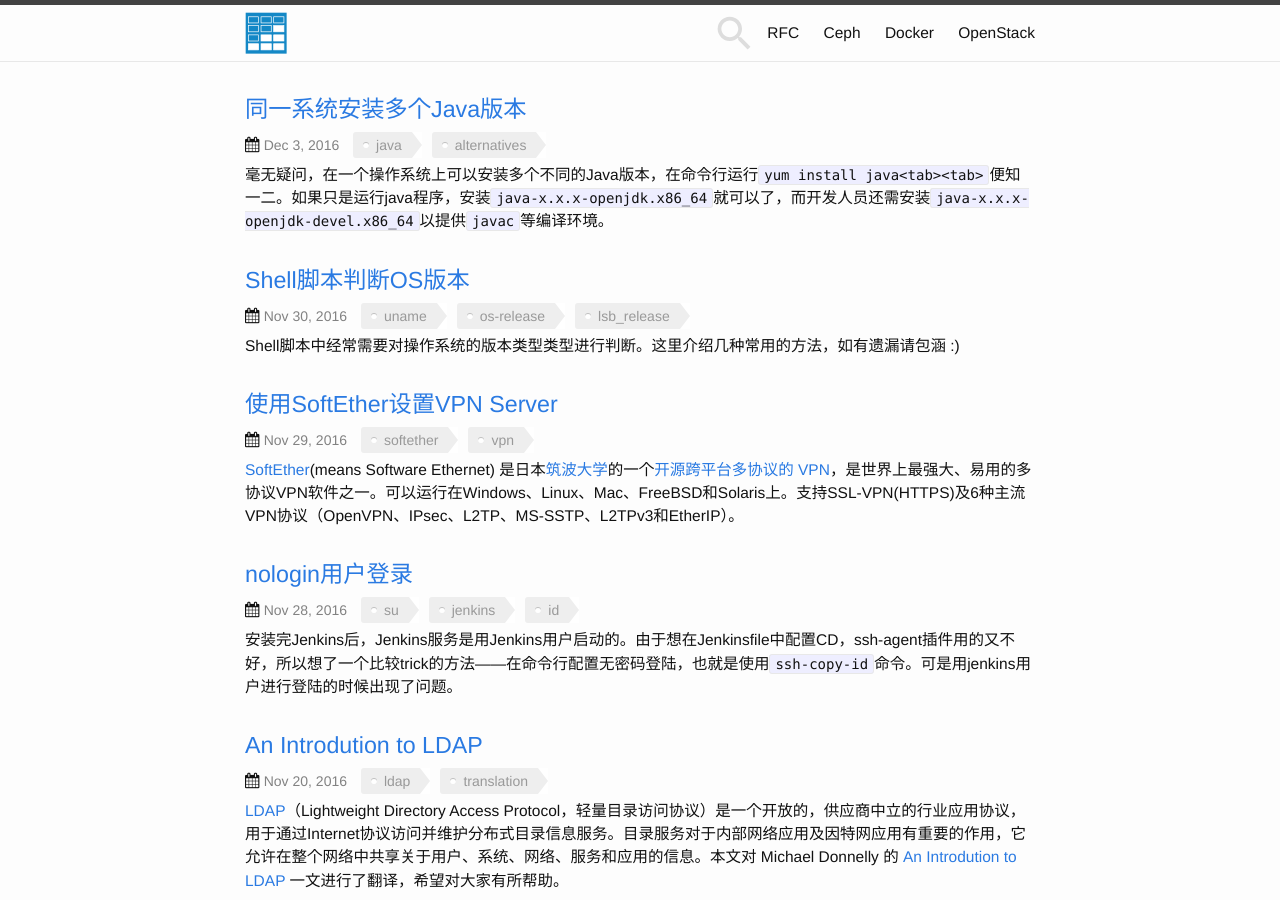
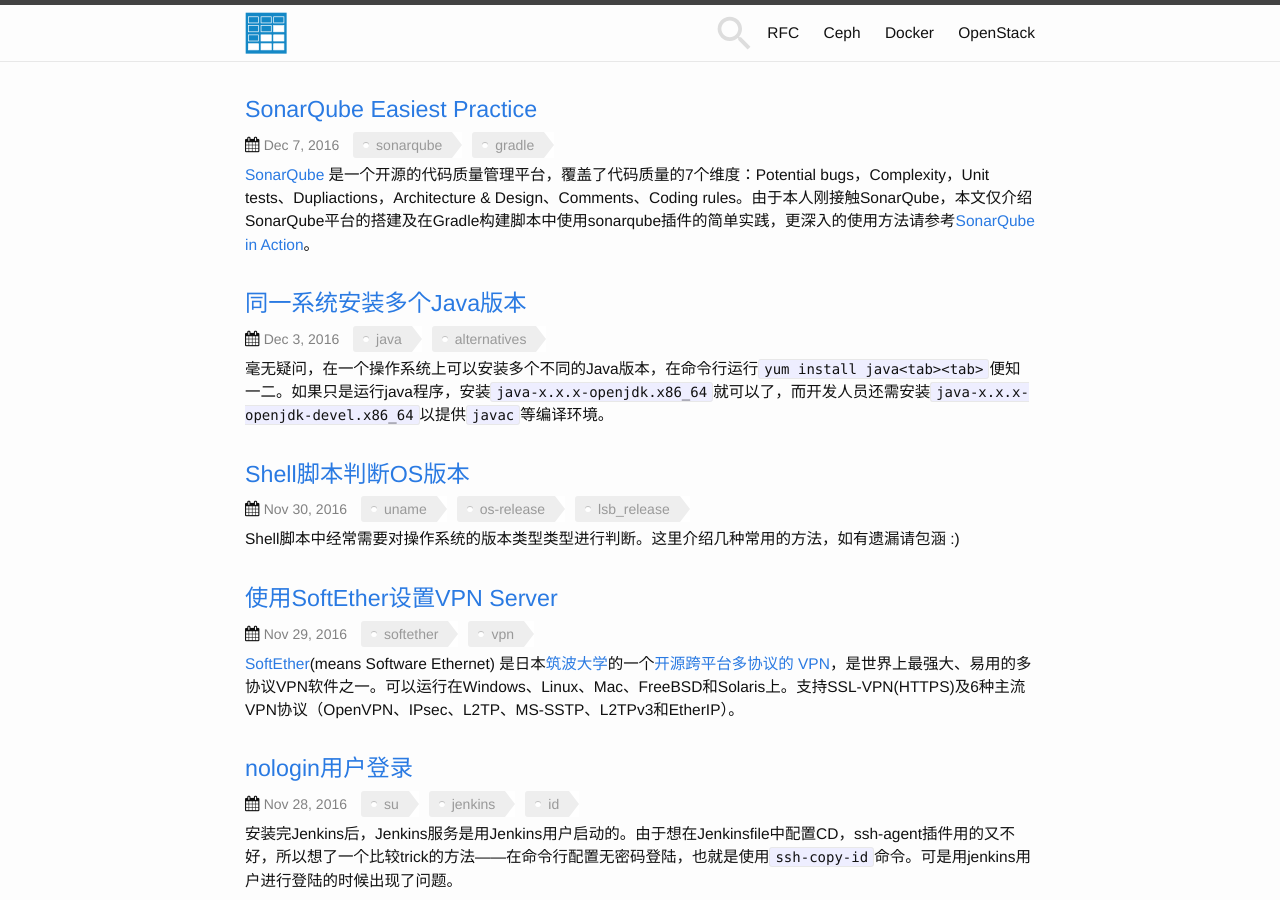
Before and after one commit to zhjwpku/zhjwpku.github.io, a Jekyll site: the page built from index.html, in a window 1280 px wide and 900 px high. Built offline with Jekyll 4.4.1, drawn with Linux system fonts in a browser that asks for light colours; the list of posts is cut into pages by our own code; comment, search, counter and statistics services are not loaded; some of the changed text lies outside the part shown.

Commit message:
SonarQube easiest practice
Signed-off-by: Zhao Junwang <zhjwpku@gmail.com>

```diff
--- a/_layouts/post.html
+++ b/_layouts/post.html
@@ -16,7 +16,7 @@
   </div>
 
   <div class="wrapper" style="text-align: center;">
-    <span style="font-size: 13px; color: #eee">Copyleft © 2016 {{ site.author }}</span>
+    <span style="font-size: 13px; color: #f7f7f7">Copyleft © 2016 {{ site.author }}</span>
   </div>
 
 
--- /dev/null
+++ b/_posts/2016-12-07-sonarqube-easiest-practice.markdown
@@ -0,0 +1,127 @@
+---
+layout: post
+title: SonarQube Easiest Practice
+date: 2016-12-07 17:15:00 +0800
+tags:
+- sonarqube
+- gradle
+---
+
+[SonarQube][sonarqube] 是一个开源的代码质量管理平台，覆盖了代码质量的7个维度：Potential bugs，Complexity，Unit tests、Dupliactions，Architecture & Design、Comments、Coding rules。由于本人刚接触SonarQube，本文仅介绍SonarQube平台的搭建及在Gradle构建脚本中使用sonarqube插件的简单实践，更深入的使用方法请参考[SonarQube in Action](/assets/pdf/SonarQube_in_Action.pdf)。
+
+<h4>安装MySQL</h4>
+
+CentOS 7默认的仓库不包含MySQL数据库索引（默认为MariaDB），虽然MariaDB和MySQL的上层接口一致，但实践证实，SonarQube的确不支持MariaDB，于是这里介绍一下安装MySQL的过程。
+
+{% highlight shell %}
+$ wget http://repo.mysql.com/mysql-community-release-el7-5.noarch.rpm
+$ sudo rpm -ivh mysql-community-release-el7-5.noarch.rpm
+$ sudo yum install mysql-server
+
+# Start MySQL Server
+$ sudo systemctl enable mysqld
+$ sudo systemctl start mysqld
+
+# Reset MySQL root password
+$ mysql_secure_installation
+{% endhighlight %}
+
+<h4>安装SonarQube</h4>
+
+SonarQube最新的LTS版本为5.6.3，需要系统上安装OpenJDK 8，在笔者的“[同一系统安装多个Java版本][diffjava]”一文中对Java环境的配置做了介绍，此处不赘述。
+
+**创建SonarQube数据库账户**
+
+{% highlight shell %}
+# 首先使用root账户连接到MySQL数据
+$ mysql -u root -p
+Enter password:
+...
+# 然后使用如下命令创建sonar账户
+mysql> CREATE DATABASE sonar CHARACTER SET utf8 COLLATE utf8_general_ci;
+mysql> CREATE USER 'sonar' IDENTIFIED BY 'sonar';
+mysql> GRANT ALL ON sonar.* TO 'sonar'@'%' IDENTIFIED BY 'sonar';
+mysql> GRANT ALL ON sonar.* TO 'sonar'@'localhost' IDENTIFIED BY 'sonar';
+mysql> FLUSH PRIVILEGES;
+{% endhighlight %}
+
+**安装SonarQube**
+
+{% highlight shell %}
+$ wget https://sonarsource.bintray.com/Distribution/sonarqube/sonarqube-5.6.3.zip
+$ sudo unzip -d /usr/share sonarqube-5.6.3.zip
+$ sudo ln -s /usr/share/sonar-5.6.3 /usr/bin/sonar
+$ sudo ln -s /usr/bin/sonar/bin/linux-x86-64/sonar.sh /etc/init.d/sonar
+{% endhighlight %}
+
+**配置并启动**
+
+编辑`/usr/share/sonar-5.6.3/conf/sonar.properties`文件，如下：
+{% highlight shell %}
+# User credentials.
+# Permissions to create tables, indices and triggers must be granted to JDBC user.
+# The schema must be created first.
+sonar.jdbc.username=sonar
+sonar.jdbc.password=sonar
+
+#----- MySQL 5.6 or greater
+# Only InnoDB storage engine is supported (not myISAM).
+# Only the bundled driver is supported. It can not be changed.
+sonar.jdbc.url=jdbc:mysql://localhost:3306/sonar?useUnicode=true&characterEncoding=utf8&rewriteBatchedStatements=true&useConfigs=maxPerformance
+{% endhighlight %}
+
+启动SonarQube：
+
+{% highlight shell %}
+$ sudo service sonar start
+{% endhighlight %}
+
+<h4>Gradle and SonarQube</h4>
+
+编辑项目的`build.gradle`文件，添加如下内容：
+
+{% highlight groovy %}
+plugins {
+    id "org.sonarqube" version "2.2"
+}
+
+sonarqube {
+    properties {
+        // 更多配置参考Reference 1
+        property "sonar.projectName", project.name
+        property "sonar.projectKey", "$project.group:$project.name"
+        property "sonar.sourceEncoding", "UTF-8"
+    }
+}
+{% endhighlight %}
+
+添加`gradle.properties`文件，内容如下：
+
+{% highlight shell %}
+# SonarQube服务器地址
+systemProp.sonar.host.url=http://10.0.63.202:9000
+
+# 下面的配置已经弃用了，即使加上也会被忽略
+#systemProp.sonar.jdbc.url=sonar.jdbc.url=jdbc:mysql://localhost:3306/sonar?useUnicode=true&characterEncoding=utf8&rewriteBatchedStatements=true&useConfigs=maxPerformance
+#systemProp.sonar.jdbc.username=sonar
+#systemProp.sonar.jdbc.password=sonar
+
+# 如果SonarQube设置了 Force user authentication，则需要提供用户名密码将结果同步给SonarQube Server
+systemProp.sonar.login=admin
+systemProp.sonar.password=admin
+{% endhighlight %}
+
+<br>
+<span class="post-meta">
+Reference:
+</span>
+<br>
+<span class="post-meta">
+1. [Analyzing with SonarQube Scanner for Gradle][analyzesonar]<br>
+2. [Sonar Examples][sonar-examples]
+</span>
+
+[analyzesonar]: http://docs.sonarqube.org/display/SCAN/Analyzing+with+SonarQube+Scanner+for+Gradle
+[sonarqube]: http://www.sonarqube.org/
+[sonar-examples]: https://github.com/SonarSource/sonar-examples
+[diffjava]: http://zhjwpku.com/2016/12/03/different-java-version-on-same-os.html
```
Also changed, not shown: 1 other file.
